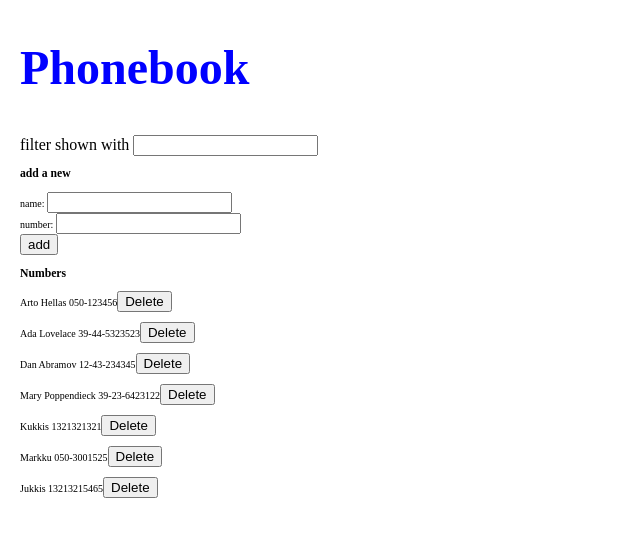
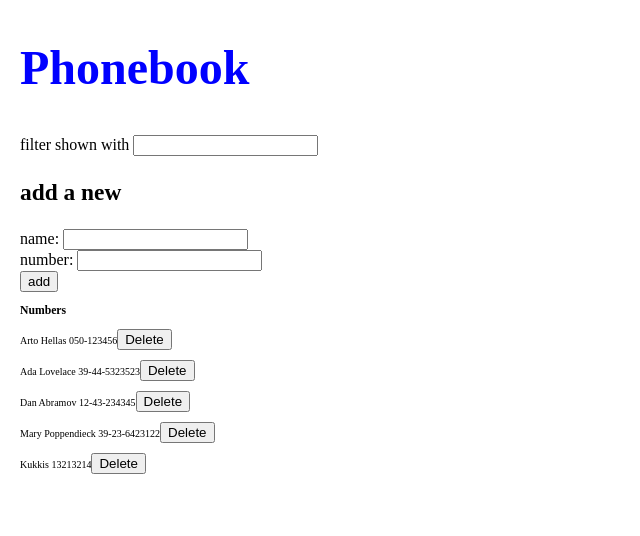
Before and after one commit to Markeesi/03-puhelinluettelo, a React (Vite) app: page / in a window 1280 px wide. Shown: the top 536 px of the page, without its empty margins (0-640 px from the left). Built offline with nearby package versions, Linux system fonts and the light colour scheme; data requests are answered from the project's data file.

Commit message:
2.17-2.18 vihdoin korjattu päivityksen jälkeinen rendereröinti. joutu tekee updateTrigger useStaten ja lisää se useEffect hookin riippuvuudeksi

```diff
--- a/db.json
+++ b/db.json
@@ -22,18 +22,8 @@
     },
     {
       "name": "Kukkis",
-      "number": "1321321321",
-      "id": 5
-    },
-    {
-      "name": "Markku",
-      "number": "050-3001525",
+      "number": "13213214",
       "id": 6
-    },
-    {
-      "name": "Jukkis",
-      "number": "13213215465",
-      "id": 7
     }
   ]
 }
--- a/src/App.jsx
+++ b/src/App.jsx
@@ -4,23 +4,9 @@ import personService from "./services/persons";
 import "./index.css";
 
 const App = () => {
-  const [persons, setPersons] = useState([]);
-
-  useEffect(() => {
-    console.log("Effect: Fetching data...");
-    personService
-      .getAll()
-      .then((returnedPersons) => {
-        console.log("Data retrieved:", returnedPersons);
-        setPersons(returnedPersons);
-      })
-      .catch((error) => {
-        console.error("Error fetching data:", error);
-      });
-  }, []);
 
   return (
-    <Filter persons={persons} setPersons={setPersons} />
+    <Filter  />
   );
 };
 
--- a/src/components/Filter/Filter.jsx
+++ b/src/components/Filter/Filter.jsx
@@ -9,6 +9,8 @@ const Filter = () => {
   const [persons, setPersons] = useState([]);
   const [notification, setNotification] = useState(null);
   const [notificationType, setNotificationType] = useState("success");
+  const [updateTrigger, setUpdateTrigger] = useState(false);
+
 
   useEffect(() => {
     console.log("Effect: Fetching data...");
@@ -22,7 +24,7 @@ const Filter = () => {
       .catch((error) => {
         console.error("Error fetching data:", error);
       });
-  }, []);
+  }, [updateTrigger]);
   console.log("render", persons.length, "persons");
 
   const searchHandler = (event) => {
@@ -31,18 +33,24 @@ const Filter = () => {
   };
 
   const filteredPersons = useMemo(() => {
-    return persons.filter((person) =>
-      person.name && person.name.toLowerCase().includes(searchValue.toLowerCase())
+    return persons.filter(
+      (person) =>
+        person.name &&
+        person.number &&
+        person.name.toLowerCase().includes(searchValue.toLowerCase())
     );
   }, [searchValue, persons]);
-
 
   const handlePersonAdded = (newPerson) => {
     setPersons([...persons, newPerson]);
   };
 
   const handlePersonUpdate = (updatedPerson) => {
-    setPersons([...persons, updatedPerson]);
+    const updatedPersons = persons.map((person) =>
+      person.id === updatedPerson.id ? updatedPerson : person
+    );
+    setPersons(updatedPersons);
+    setUpdateTrigger((prev) => !prev);
   };
 
   const deleteButtonHandler = (person) => {
@@ -87,12 +95,14 @@ const Filter = () => {
       <div className="filter">
         filter shown with <input value={searchValue} onChange={searchHandler} />
       </div>
-      <PersonForm className="personForm"
+      <PersonForm
+        className="personForm"
         allPersons={persons}
         onPersonUpdated={handlePersonUpdate}
         onPersonAdded={handlePersonAdded}
       />
-      <Persons className="person"
+      <Persons
+        className="person"
         filteredPersons={filteredPersons}
         onDeleteButtonClicked={deleteButtonHandler}
       />
--- a/src/components/PersonForm/PersonForm.jsx
+++ b/src/components/PersonForm/PersonForm.jsx
@@ -2,7 +2,7 @@ import { useState } from "react";
 import personService from "../../services/persons";
 import Notification from "../Notification/Notification";
 
-const PersonForm = ({ onPersonAdded, onPersonUpdated }) => {
+const PersonForm = ({ onPersonAdded, onPersonUpdated}) => {
   const [newNumber, setNewNumber] = useState("");
   const [newName, setNewName] = useState("");
   const [notification, setNotification] = useState(null);
@@ -43,7 +43,7 @@ const PersonForm = ({ onPersonAdded, onPersonUpdated }) => {
               }, 3000);
             });
         }
-      } else if (newNumber.length === 11 && !persons.some((person) => person.number === newNumber)) {
+      } else if (newNumber.length >= 11 && !persons.some((person) => person.number === newNumber)) {
         console.log("Adding a new contact...");
         const newContact = {
           name: newName,
@@ -81,7 +81,7 @@ const PersonForm = ({ onPersonAdded, onPersonUpdated }) => {
   };
 
   return (
-    <>
+    <div className="personForm">
       <h3>add a new</h3>
       {notification && <Notification type={notificationType} message={notification} />}
       <form onSubmit={addNewContact}>
@@ -99,7 +99,7 @@ const PersonForm = ({ onPersonAdded, onPersonUpdated }) => {
           <button type="submit">add</button>
         </div>
       </form>
-    </>
+    </div>
   );
 };
 
--- a/src/index.css
+++ b/src/index.css
@@ -17,6 +17,10 @@ h2 {
 }
 
 .personForm {
+    font-size: 2rem;
+}
+
+.personForm form {
     font-size: 1.6rem;
 }
 
```
